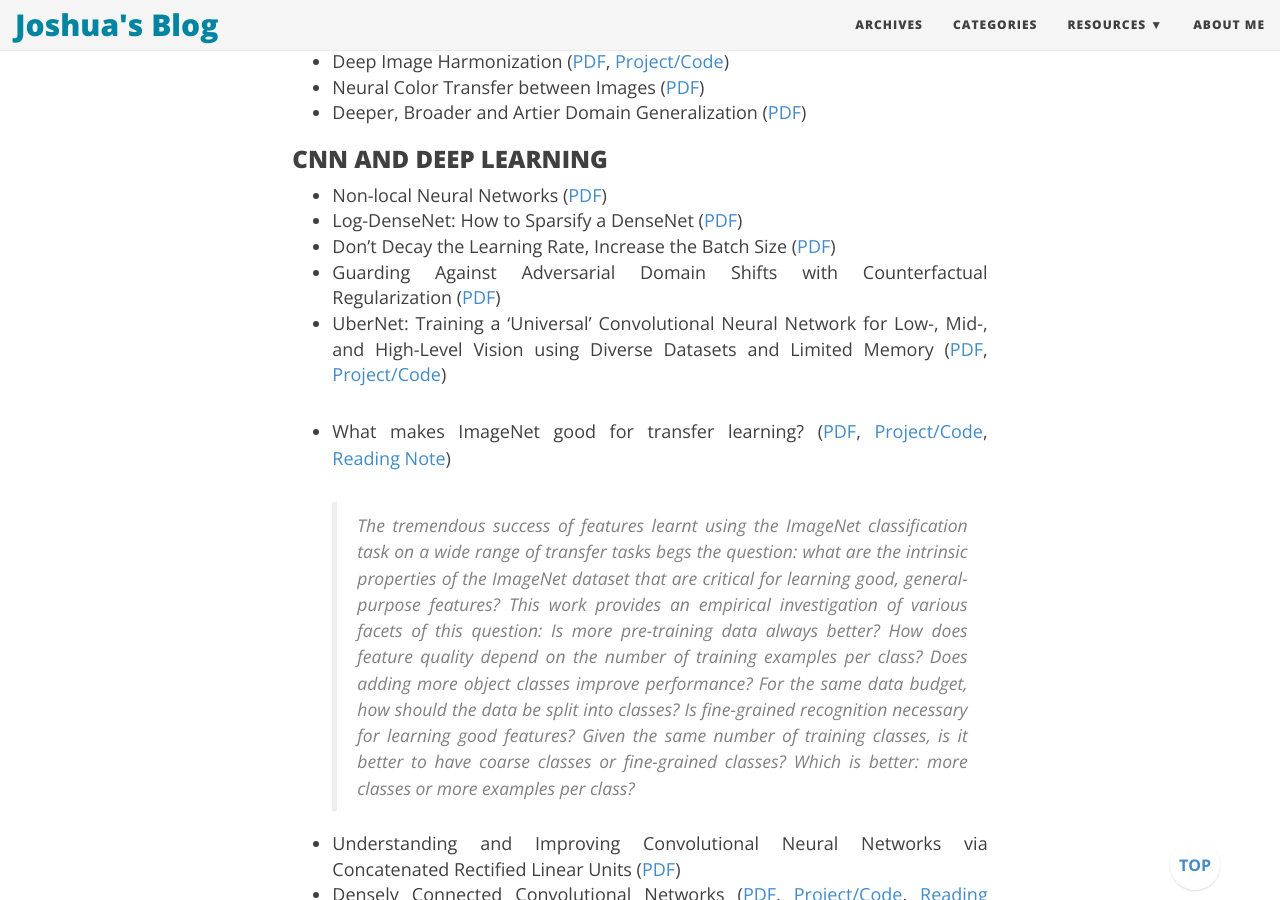
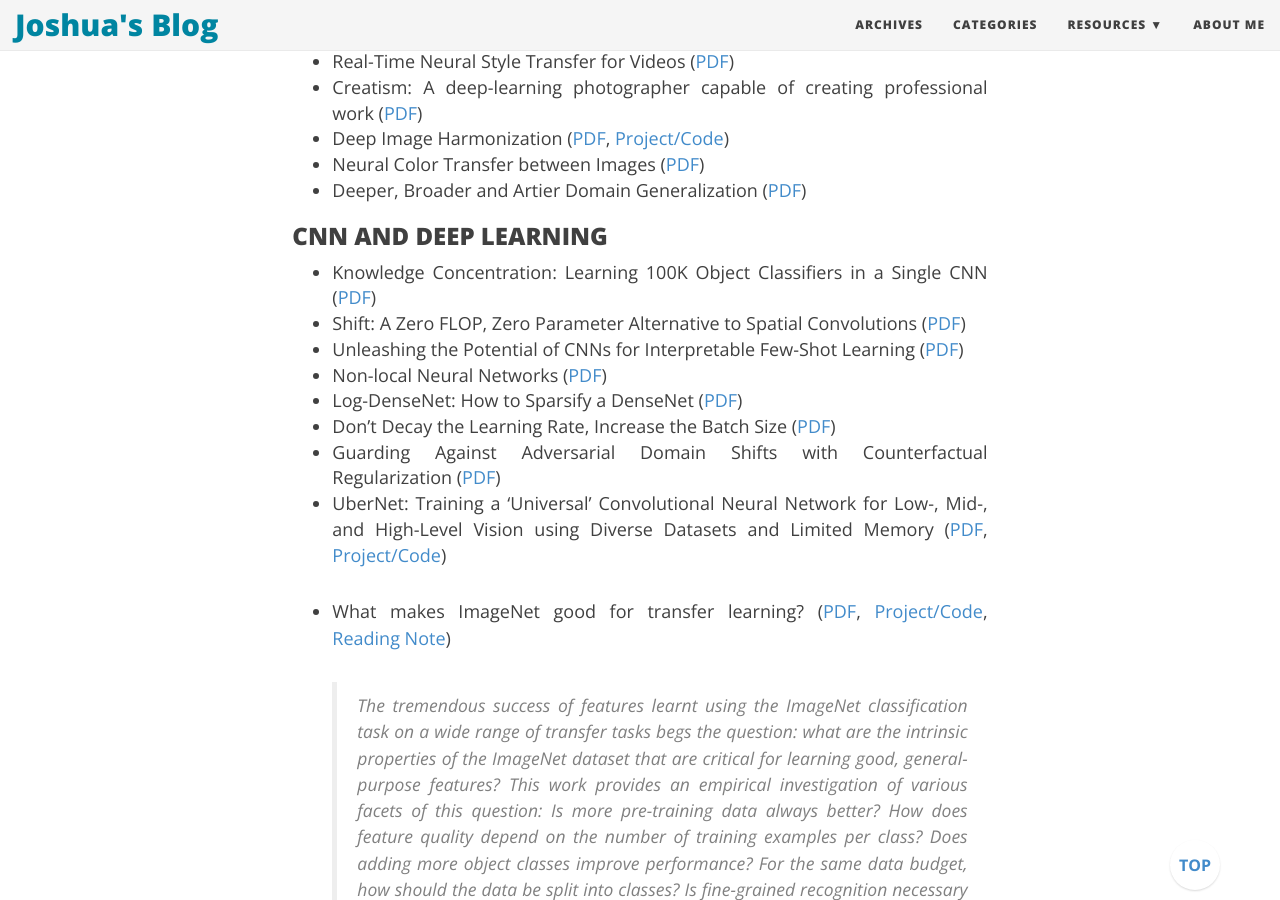
Before and after one commit to joshua19881228/joshua19881228.github.io, a Jekyll site: the page built from _posts/Computer_Vision/2016-08-25-my-jumble-of-computer-vision.md, in a window 1280 px wide and 900 px high, scrolled down 11779 px. Built offline with Jekyll 4.4.1, drawn with Linux system fonts in a browser that asks for light colours; nearby versions of some CDN libraries; formulas are drawn with MathJax 3; comment, search, counter and statistics services are not loaded; some of the changed text lies outside the part shown.

Commit message:
update post

```diff
--- a/_posts/Computer_Vision/2016-08-25-my-jumble-of-computer-vision.md
+++ b/_posts/Computer_Vision/2016-08-25-my-jumble-of-computer-vision.md
@@ -15,6 +15,8 @@
 
 ### OBJECT/SALIENCY DETECTOIN
 
+* Single-Shot Refinement Neural Network for Object Detection ([PDF](https://arxiv.org/abs/1711.06897), [Project/Code](https://github.com//sfzhang15/RefineDet))
+* $S^3$FD: Single Shot Scale-invariant Face Detector ([PDF](https://arxiv.org/abs/1708.05237))
 * MegDet: A Large Mini-Batch Object Detector ([PDF](https://arxiv.org/abs/1711.07240))
 * Light-Head R-CNN: In Defense of Two-Stage Object Detector ([PDF](https://arxiv.org/abs/1711.07264))
 * Interpretable R-CNN ([PDF](https://arxiv.org/abs/1711.05226))
@@ -297,6 +299,9 @@
 
 ### CNN AND DEEP LEARNING ###
 
+* Knowledge Concentration: Learning 100K Object Classifiers in a Single CNN ([PDF](https://arxiv.org/abs/1711.07607))
+* Shift: A Zero FLOP, Zero Parameter Alternative to Spatial Convolutions ([PDF](https://arxiv.org/abs/1711.08141))
+* Unleashing the Potential of CNNs for Interpretable Few-Shot Learning ([PDF](https://arxiv.org/abs/1711.08277))
 * Non-local Neural Networks ([PDF](https://arxiv.org/abs/1711.07971))
 * Log-DenseNet: How to Sparsify a DenseNet ([PDF](https://arxiv.org/abs/1711.00002g))
 * Don't Decay the Learning Rate, Increase the Batch Size ([PDF](https://arxiv.org/abs/1711.00489))
```
